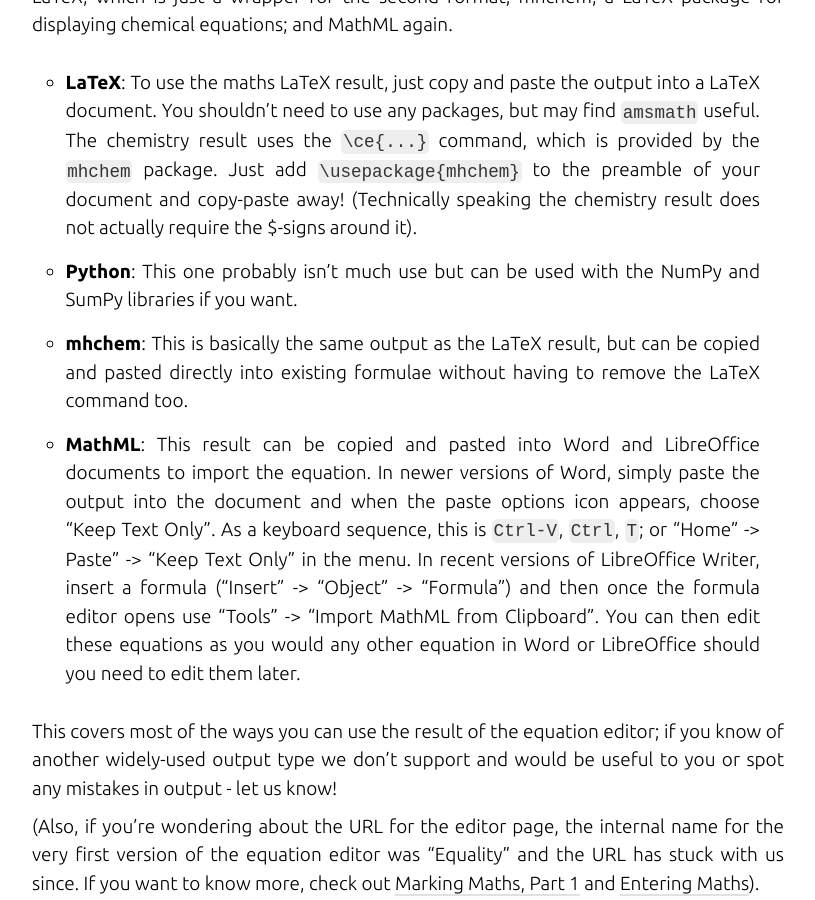
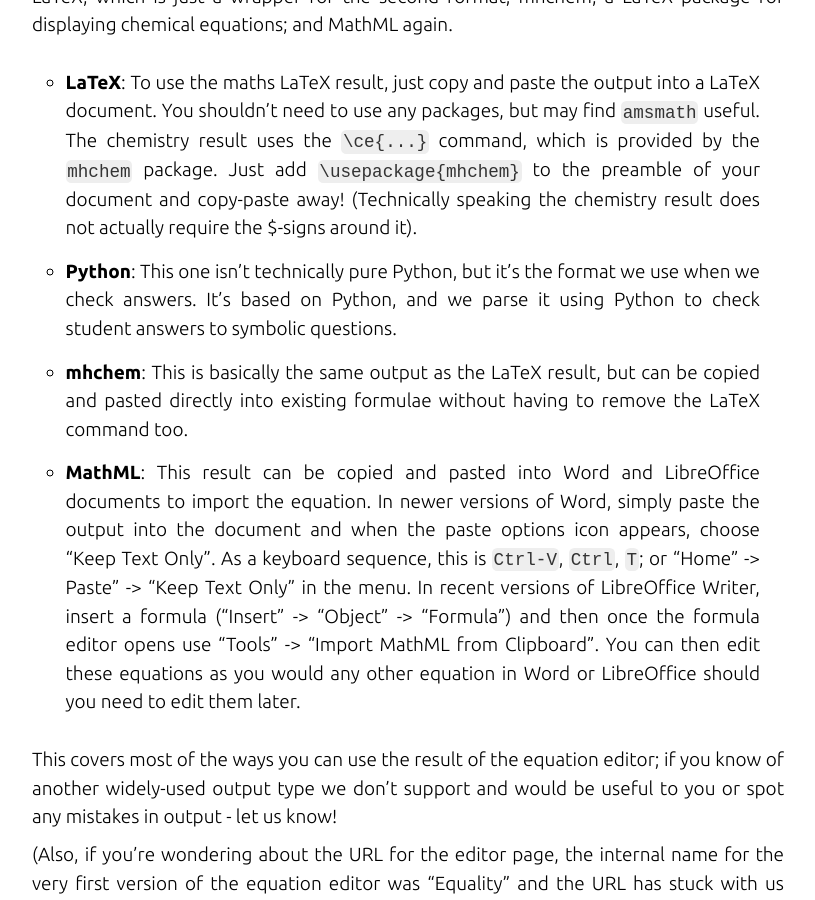
Before and after one commit to isaacphysics/isaac-labs, a Jekyll site: the page built from blog/_posts/2017-06-16-using-equation-editor-standalone.markdown, in a window 1280 px wide and 900 px high, scrolled down 719 px. Shown: the whole window, without its empty margins (232-1047 px from the left). Built offline with Jekyll 4.4.1, drawn with Linux system fonts in a browser that asks for light colours; nearby versions of some CDN libraries.

Commit message:
Pretend I never said that this wasn't useful now that text entry exists

```diff
--- a/blog/_posts/2017-06-16-using-equation-editor-standalone.markdown
+++ b/blog/_posts/2017-06-16-using-equation-editor-standalone.markdown
@@ -13,7 +13,7 @@ We provide maths output in three formats: LaTeX, which is how maths is rendered
 
  - **LaTeX**: To use the maths LaTeX result, just copy and paste the output into a LaTeX document. You shouldn't need to use any packages, but may find `amsmath` useful. The chemistry result uses the `\ce{...}` command, which is provided by the `mhchem` package. Just add `\usepackage{mhchem}` to the preamble of your document and copy-paste away! (Technically speaking the chemistry result does not actually require the $-signs around it).
 
- - **Python**: This one probably isn't much use but can be used with the NumPy and SumPy libraries if you want.
+ - **Python**: This one isn't technically pure Python, but it's the format we use when we check answers. It's based on Python, and we parse it using Python to check student answers to symbolic questions.
 
  - **mhchem**: This is basically the same output as the LaTeX result, but can be copied and pasted directly into existing formulae without having to remove the LaTeX command too.
 
```
